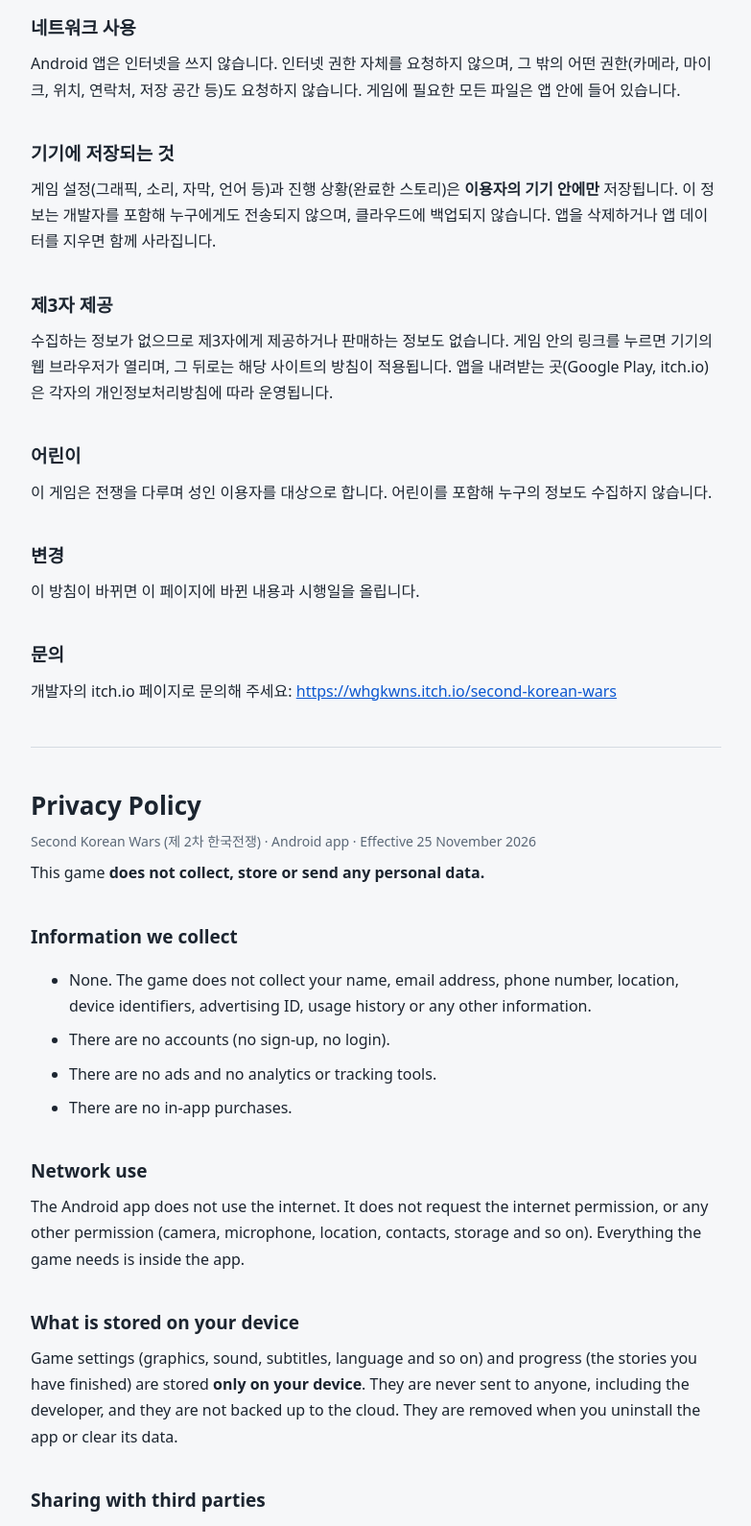
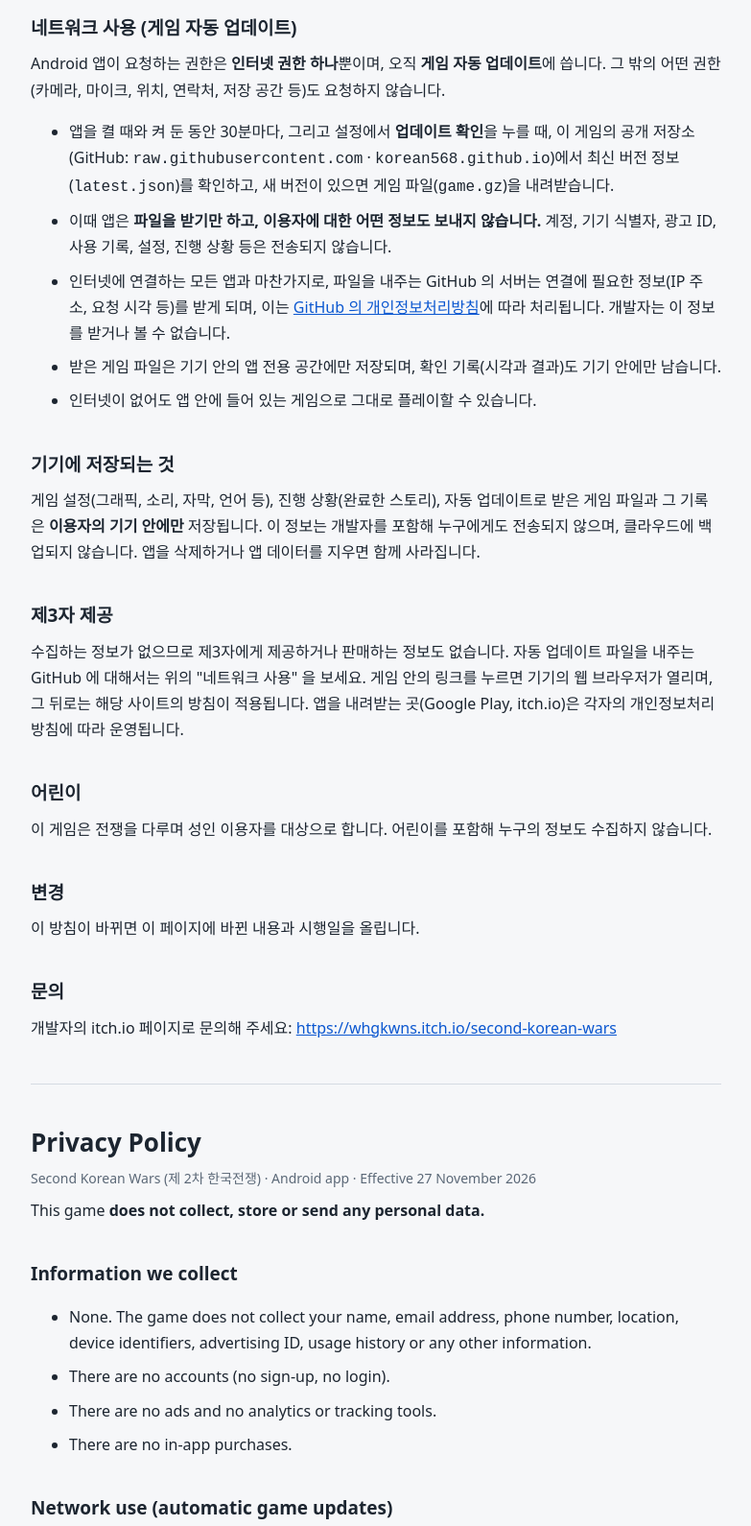
Before and after one commit to Korean568/SKW, a plain HTML site: page privacy.html in a window 1280 px wide. Shown: the part 400-1990 px from the top of the page at 96% size, without its empty margins (248-1031 px from the left). Drawn offline with Linux system fonts and the light colour scheme.

Commit message:
자동 업데이트 고치는 중간 저장 (작업 중)
Co-Authored-By: Claude Opus 5.5 <noreply@anthropic.com>
Claude-Session: https://claude.ai/code/session_01F2e3iR7dDyGPmV9Q38MtrS

```diff
--- a/privacy.html
+++ b/privacy.html
@@ -21,7 +21,7 @@ a{color:#0b57d0}
 
 <section lang="ko">
 <h1>개인정보처리방침</h1>
-<p class="meta">Second Korean Wars (제 2차 한국전쟁) · Android 앱 · 시행일 2026년 11월 25일</p>
+<p class="meta">Second Korean Wars (제 2차 한국전쟁) · Android 앱 · 시행일 2026년 11월 27일</p>
 
 <p>이 게임은 이용자의 개인정보를 <strong>수집하지도, 저장하지도, 어디로 보내지도 않습니다.</strong></p>
 
@@ -33,14 +33,21 @@ a{color:#0b57d0}
 <li>인앱 결제가 없습니다.</li>
 </ul>
 
-<h2>네트워크 사용</h2>
-<p>Android 앱은 인터넷을 쓰지 않습니다. 인터넷 권한 자체를 요청하지 않으며, 그 밖의 어떤 권한(카메라, 마이크, 위치, 연락처, 저장 공간 등)도 요청하지 않습니다. 게임에 필요한 모든 파일은 앱 안에 들어 있습니다.</p>
+<h2>네트워크 사용 (게임 자동 업데이트)</h2>
+<p>Android 앱이 요청하는 권한은 <strong>인터넷 권한 하나</strong>뿐이며, 오직 <strong>게임 자동 업데이트</strong>에 씁니다. 그 밖의 어떤 권한(카메라, 마이크, 위치, 연락처, 저장 공간 등)도 요청하지 않습니다.</p>
+<ul>
+<li>앱을 켤 때와 켜 둔 동안 30분마다, 그리고 설정에서 <strong>업데이트 확인</strong>을 누를 때, 이 게임의 공개 저장소(GitHub: <code>raw.githubusercontent.com</code> · <code>korean568.github.io</code>)에서 최신 버전 정보(<code>latest.json</code>)를 확인하고, 새 버전이 있으면 게임 파일(<code>game.gz</code>)을 내려받습니다.</li>
+<li>이때 앱은 <strong>파일을 받기만 하고, 이용자에 대한 어떤 정보도 보내지 않습니다.</strong> 계정, 기기 식별자, 광고 ID, 사용 기록, 설정, 진행 상황 등은 전송되지 않습니다.</li>
+<li>인터넷에 연결하는 모든 앱과 마찬가지로, 파일을 내주는 GitHub 의 서버는 연결에 필요한 정보(IP 주소, 요청 시각 등)를 받게 되며, 이는 <a href="https://docs.github.com/site-policy/privacy-policies/github-general-privacy-statement">GitHub 의 개인정보처리방침</a>에 따라 처리됩니다. 개발자는 이 정보를 받거나 볼 수 없습니다.</li>
+<li>받은 게임 파일은 기기 안의 앱 전용 공간에만 저장되며, 확인 기록(시각과 결과)도 기기 안에만 남습니다.</li>
+<li>인터넷이 없어도 앱 안에 들어 있는 게임으로 그대로 플레이할 수 있습니다.</li>
+</ul>
 
 <h2>기기에 저장되는 것</h2>
-<p>게임 설정(그래픽, 소리, 자막, 언어 등)과 진행 상황(완료한 스토리)은 <strong>이용자의 기기 안에만</strong> 저장됩니다. 이 정보는 개발자를 포함해 누구에게도 전송되지 않으며, 클라우드에 백업되지 않습니다. 앱을 삭제하거나 앱 데이터를 지우면 함께 사라집니다.</p>
+<p>게임 설정(그래픽, 소리, 자막, 언어 등), 진행 상황(완료한 스토리), 자동 업데이트로 받은 게임 파일과 그 기록은 <strong>이용자의 기기 안에만</strong> 저장됩니다. 이 정보는 개발자를 포함해 누구에게도 전송되지 않으며, 클라우드에 백업되지 않습니다. 앱을 삭제하거나 앱 데이터를 지우면 함께 사라집니다.</p>
 
 <h2>제3자 제공</h2>
-<p>수집하는 정보가 없으므로 제3자에게 제공하거나 판매하는 정보도 없습니다. 게임 안의 링크를 누르면 기기의 웹 브라우저가 열리며, 그 뒤로는 해당 사이트의 방침이 적용됩니다. 앱을 내려받는 곳(Google Play, itch.io)은 각자의 개인정보처리방침에 따라 운영됩니다.</p>
+<p>수집하는 정보가 없으므로 제3자에게 제공하거나 판매하는 정보도 없습니다. 자동 업데이트 파일을 내주는 GitHub 에 대해서는 위의 "네트워크 사용" 을 보세요. 게임 안의 링크를 누르면 기기의 웹 브라우저가 열리며, 그 뒤로는 해당 사이트의 방침이 적용됩니다. 앱을 내려받는 곳(Google Play, itch.io)은 각자의 개인정보처리방침에 따라 운영됩니다.</p>
 
 <h2>어린이</h2>
 <p>이 게임은 전쟁을 다루며 성인 이용자를 대상으로 합니다. 어린이를 포함해 누구의 정보도 수집하지 않습니다.</p>
@@ -56,7 +63,7 @@ a{color:#0b57d0}
 
 <section lang="en">
 <h1>Privacy Policy</h1>
-<p class="meta">Second Korean Wars (제 2차 한국전쟁) · Android app · Effective 25 November 2026</p>
+<p class="meta">Second Korean Wars (제 2차 한국전쟁) · Android app · Effective 27 November 2026</p>
 
 <p>This game <strong>does not collect, store or send any personal data.</strong></p>
 
@@ -68,14 +75,21 @@ a{color:#0b57d0}
 <li>There are no in-app purchases.</li>
 </ul>
 
-<h2>Network use</h2>
-<p>The Android app does not use the internet. It does not request the internet permission, or any other permission (camera, microphone, location, contacts, storage and so on). Everything the game needs is inside the app.</p>
+<h2>Network use (automatic game updates)</h2>
+<p>The only permission the Android app requests is <strong>internet access</strong>, and it is used <strong>only for automatic game updates</strong>. The app requests no other permission (camera, microphone, location, contacts, storage and so on).</p>
+<ul>
+<li>When the app starts, every 30 minutes while it is open, and when you tap <strong>Check for Updates</strong> in Settings, the app reads the latest version information (<code>latest.json</code>) from the game's public repository on GitHub (<code>raw.githubusercontent.com</code> and <code>korean568.github.io</code>) and, if a newer version exists, downloads the game file (<code>game.gz</code>).</li>
+<li>The app <strong>only downloads these files and sends no information about you.</strong> No account, device identifier, advertising ID, usage history, settings or progress is transmitted.</li>
+<li>As with any app that connects to the internet, GitHub's servers that deliver the files receive the information needed for the connection (such as your IP address and the time of the request), which GitHub handles under the <a href="https://docs.github.com/site-policy/privacy-policies/github-general-privacy-statement">GitHub General Privacy Statement</a>. The developer does not receive or see this information.</li>
+<li>Downloaded game files are stored only in the app's private storage on your device, and the update log (times and results of checks) also stays on your device.</li>
+<li>Without an internet connection, you can keep playing the version of the game that is built into the app.</li>
+</ul>
 
 <h2>What is stored on your device</h2>
-<p>Game settings (graphics, sound, subtitles, language and so on) and progress (the stories you have finished) are stored <strong>only on your device</strong>. They are never sent to anyone, including the developer, and they are not backed up to the cloud. They are removed when you uninstall the app or clear its data.</p>
+<p>Game settings (graphics, sound, subtitles, language and so on), progress (the stories you have finished), and game files downloaded by automatic updates together with their log are stored <strong>only on your device</strong>. They are never sent to anyone, including the developer, and they are not backed up to the cloud. They are removed when you uninstall the app or clear its data.</p>
 
 <h2>Sharing with third parties</h2>
-<p>Because nothing is collected, nothing is shared with or sold to third parties. If you tap a link in the game, your device's web browser opens and that website's own policy applies from there. The places where you download the app (Google Play, itch.io) operate under their own privacy policies.</p>
+<p>Because nothing is collected, nothing is shared with or sold to third parties. For GitHub, which delivers the update files, see "Network use" above. If you tap a link in the game, your device's web browser opens and that website's own policy applies from there. The places where you download the app (Google Play, itch.io) operate under their own privacy policies.</p>
 
 <h2>Children</h2>
 <p>The game deals with war and is intended for adult players. It collects no data from anyone, including children.</p>
```
Also changed, not shown: 5 other files.
